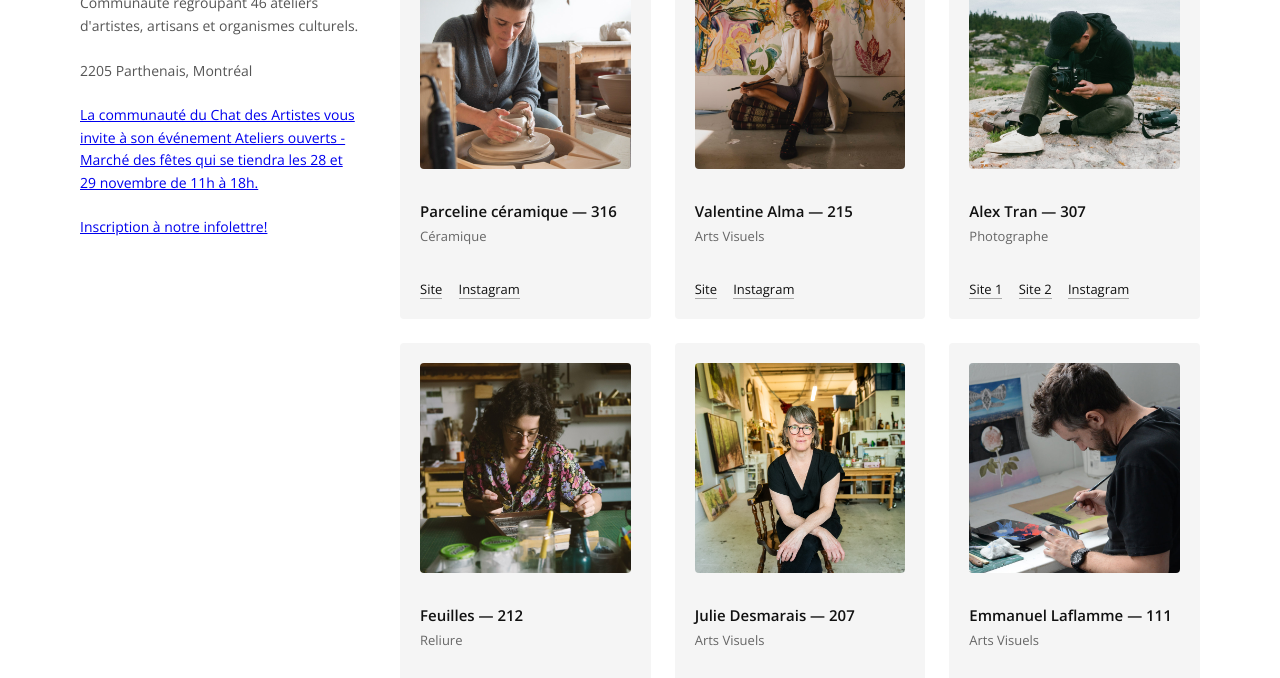
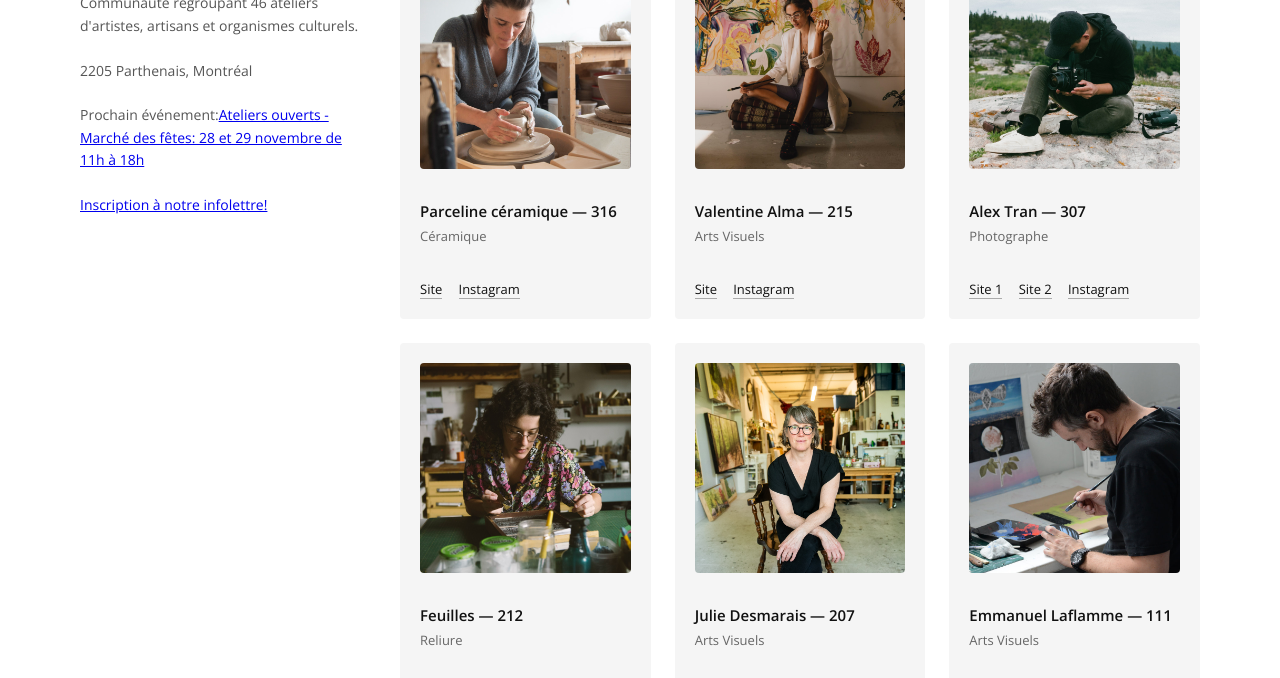
Before and after one commit to chatdesartistes/chatdesartistes.github.io, a plain HTML site: page index.html in a window 1280 px wide. Shown: the part 102-780 px from the top of the page. Drawn offline with nearby package versions, Linux system fonts and the light colour scheme.

Commit message:
Update index.html

```diff
--- a/index.html
+++ b/index.html
@@ -135,7 +135,7 @@
         2205 Parthenais, Montréal
         <br>
         <br>
-         <a href="https://www.facebook.com/events/1154816587068074/" target="_blank">La communauté du Chat des Artistes vous invite à son événement Ateliers ouverts - Marché des fêtes qui se tiendra les 28 et 29 novembre de 11h à 18h.</a>
+         Prochain événement:<a href="https://www.facebook.com/events/1154816587068074/" target="_blank">Ateliers ouverts - Marché des fêtes: 28 et 29 novembre de 11h à 18h</a>
           <br>
         <br>
         <a href="https://chat-des-artistes-communaute-meow-mixe.kit.com/eeae8a67c4" target="_blank">Inscription à notre infolettre!</a>
```
